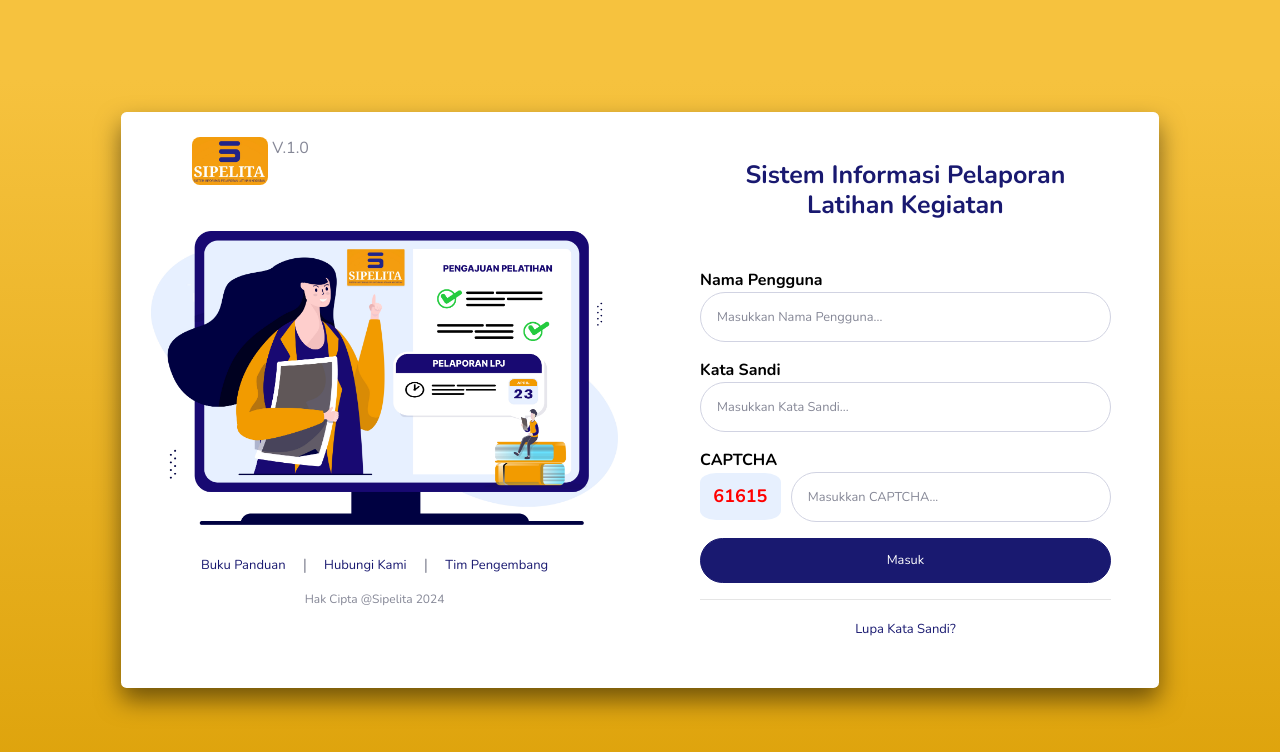
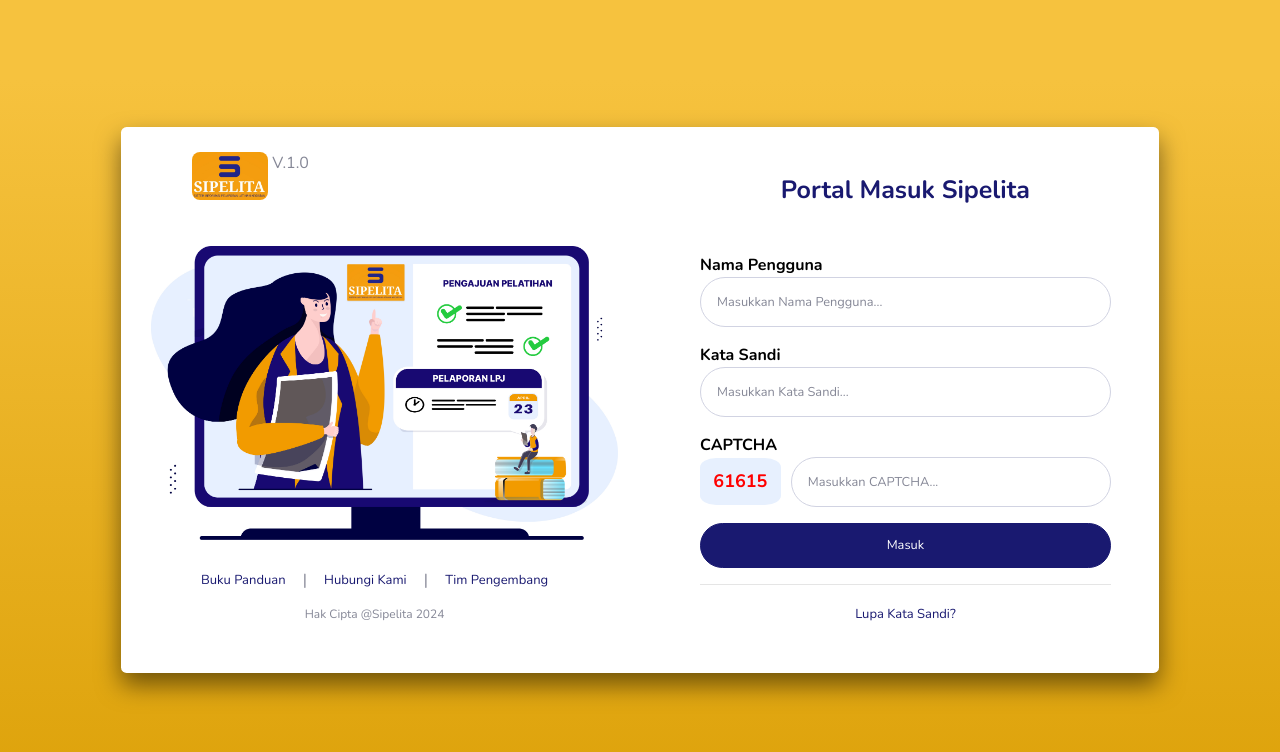
Before and after one commit to Nabil-Aditya/Sipelita, a PHP site: page /login.php in a window 1280 px wide. Shown: the top 752 px of the page. Run offline with PHP 8.4, Linux system fonts and the light colour scheme; some libraries are stand-ins or nearby versions.

Commit message:
Update login.php

```diff
--- a/login.php
+++ b/login.php
@@ -20,12 +20,13 @@ $_SESSION['captcha'] = rand(10000, 99999);
 
     <!-- Custom fonts for this template-->
     <link href="vendor/fontawesome-free/css/all.min.css" rel="stylesheet" type="text/css">
-    <link
-        href="https://fonts.googleapis.com/css?family=Nunito:200,200i,300,300i,400,400i,600,600i,700,700i,800,800i,900,900i"
-        rel="stylesheet">
+    <link href="https://fonts.googleapis.com/css?family=Nunito:200,200i,300,300i,400,400i,600,600i,700,700i,800,800i,900,900i" rel="stylesheet">
 
     <!-- Custom styles for this template-->
     <link href="css/sb-admin-2.min.css" rel="stylesheet">
+
+    <!-- SweetAlert2 CSS -->
+    <link rel="stylesheet" href="https://cdn.jsdelivr.net/npm/sweetalert2@11.7.12/dist/sweetalert2.min.css">
 
     <style>
         body {
@@ -161,7 +193,7 @@ $_SESSION['captcha'] = rand(10000, 99999);
                                 <div class="text-center mt-1">
                                     <a href="#" class="btn btn-link custom-link">Buku Panduan</a> |
                                     <a href="#" class="btn btn-link custom-link">Hubungi Kami</a> |
-                                    <a href="#" class="btn btn-link custom-link">Tim Pengembang</a>
+                                    <a href="#" class="btn btn-link custom-link" id="developerTeam">Tim Pengembang</a>
                                 </div>
                                 <div class="text-center mt-2">
                                     <p class="small-text">Hak Cipta @Sipelita 2024</p>
@@ -170,14 +202,14 @@ $_SESSION['captcha'] = rand(10000, 99999);
                             <div class="col-lg-6">
                                 <div class="p-5">
                                     <div class="text-center">
-                                        <h1 class="h4 mb-5 custom-heading">Sistem Informasi Pelaporan Latihan Kegiatan</h1>
+                                        <h1 class="h4 mb-5 custom-heading">Portal Masuk Sipelita</h1>
                                     </div>
-                                    <form class="user" method="post" action="index.php">
+                                    <form class="user" method="post" action="index.php" id="loginForm">
 
                                         <span class="bold-black-text">Nama Pengguna</span>
                                         <div class="form-group">
-                                            <input type="email" class="form-control form-control-user"
-                                                id="exampleInputEmail" aria-describedby="emailHelp"
+                                            <input type="text" class="form-control form-control-user"
+                                                id="exampleInputText" aria-describedby="textHelp"
                                                 placeholder="Masukkan Nama Pengguna..." required>
                                         </div>
 
@@ -224,6 +256,58 @@ $_SESSION['captcha'] = rand(10000, 99999);
     <!-- Custom scripts for all pages-->
     <script src="js/sb-admin-2.min.js"></script>
 
+    <!-- SweetAlert2 JavaScript -->
+    <script src="https://cdn.jsdelivr.net/npm/sweetalert2@11.7.12/dist/sweetalert2.all.min.js"></script>
+
+
+    <script>
+        document.getElementById("developerTeam").addEventListener("click", function(event) {
+            event.preventDefault(); // Prevent default action of the link
+
+            Swal.fire({
+                title: 'Tim Pengembang',
+                html: `
+                <div class="popup-content">
+                    <!-- Logo at the center -->
+                    <img src="./img/sipelita.jpg" alt="Logo" class="popup-logo">
+                    <hr>
+
+                    <!-- Developer team image -->
+                    <img src="./img/developer.jpg" alt="Tim Pengembang" class="popup-image">
+
+                    <!-- Footer content with "Tutup" button -->
+                    <div class="popup-footer">
+                        <button class="swal2-confirm swal2-styled" onclick="Swal.close()">Tutup</button>
+                    </div>
+                </div>
+            `,
+                showConfirmButton: false, // Hide default confirm button
+                showCloseButton: true, // Enable the "X" close button
+                customClass: {
+                    popup: 'swal2-full-popup', // Custom class untuk memperbesar popup
+                }
+            });
+        });
+    </script>
+
+
+    <!-- Script to trigger SweetAlert2 on form submit -->
+    <script>
+        document.getElementById("loginForm").addEventListener("submit", function(event) {
+            event.preventDefault(); // Prevent form submission
+            Swal.fire({
+                position: "center",
+                icon: "success",
+                title: "Anda Berhasil Masuk",
+                showConfirmButton: false,
+                timer: 2000
+            }).then(() => {
+                // After the alert, you can proceed with form submission if needed
+                this.submit();
+            });
+        });
+    </script>
+
 </body>
 
 </html>
```
Also changed, not shown: other parts of login.php (+33 -2 lines).
